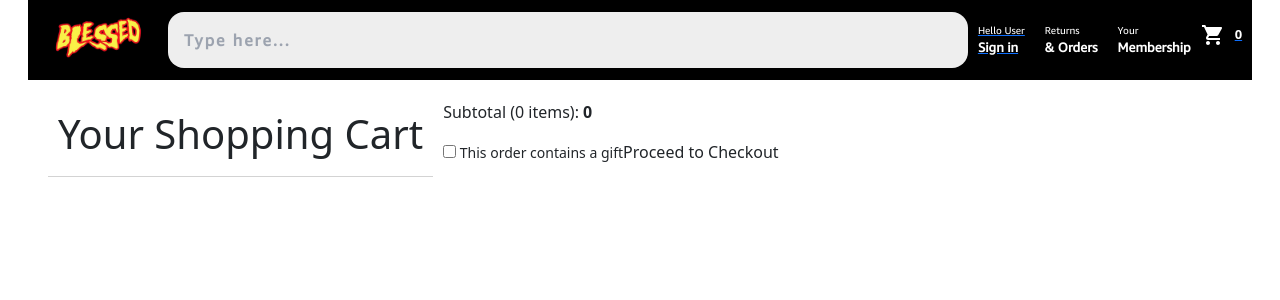
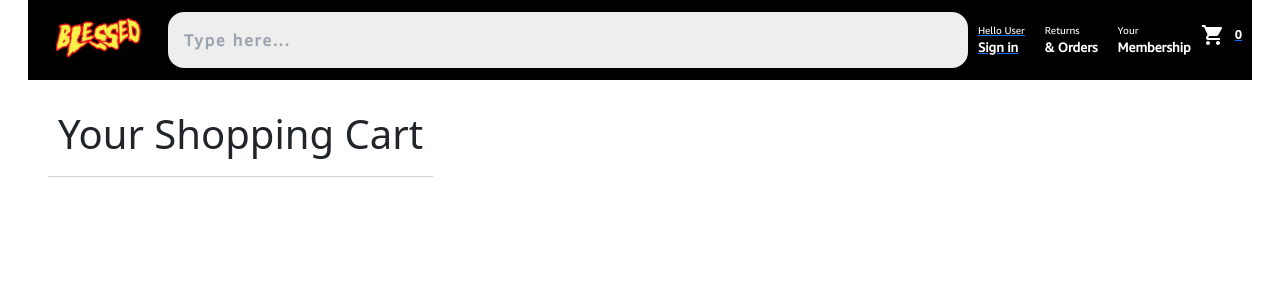
Before and after one commit to im-suryansh/Blessedecom, a React (Vite) app: page /checkout in a window 1280 px wide. Shown: the top 300 px of the page. Built offline with nearby package versions, Linux system fonts and the light colour scheme.

Commit message:
removing checkout and subtotal

```diff
--- a/src/components/Checkout/Checkout.tsx
+++ b/src/components/Checkout/Checkout.tsx
@@ -1,4 +1,4 @@
-import Subtotal from "../Subtotal";
+
 import "./Checkout.css";
 
 function Checkout() {
@@ -10,7 +10,7 @@ function Checkout() {
         </div>
       </div>
       <div className="Checkout_right">
-        <Subtotal />
+
       </div>
     </div>
   );
--- a/src/components/Subtotal/Subtotal.tsx
+++ /dev/null
@@ -1,29 +0,0 @@
-import  CurrencyFormat  from 'react-currency-format';
-
-const Subtotal = () => {
-  return (
-    <div className="subtotal">
-      <CurrencyFormat
-        renderText={(value: string) => (
-          <>
-            <p>
-              Subtotal (0 items): <strong>0</strong>
-            </p>
-            <small className="subtotal__gift">
-              <input type="checkbox" /> This order contains a gift
-            </small>
-          </>
-        )}
-        decimalScale={2}
-        value={2} // Part of the homework
-        displayType={"text"}
-        thousandSeparator={true}
-        prefix={"₹"}
-      />
-
-      <button>Proceed to Checkout</button>
-    </div>
-  );
-};
-
-export default Subtotal;
--- a/src/components/Subtotal/index.ts
+++ /dev/null
@@ -1,3 +0,0 @@
-import Subtotal from './Subtotal';
-
-export default Subtotal;
```
Also changed, not shown: src/components/Subtotal/Subtotal.css (deleted).
